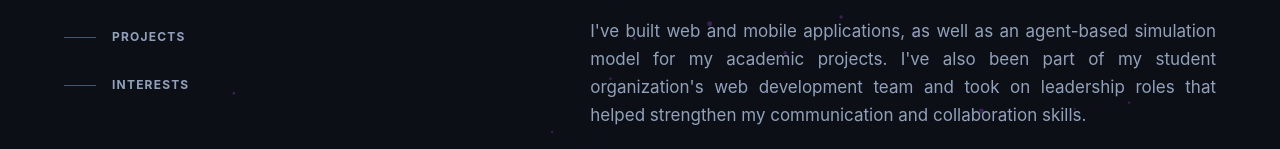
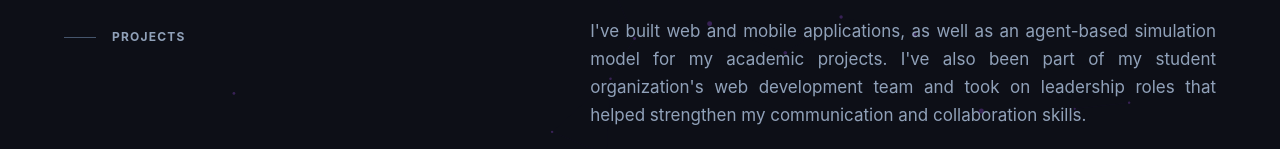
Before and after one commit to trixiabanzon/trixiabanzon, a React app: page / in a window 1280 px wide. Shown: the part 398-547 px from the top of the page. Built offline with nearby package versions, Linux system fonts and the light colour scheme; the HTML template or start-up script is replaced by a standard one.

Commit message:
chore: adjusted placement of link

```diff
--- a/src/components/Hero.tsx
+++ b/src/components/Hero.tsx
@@ -7,7 +7,6 @@ export default function Hero({ activeSection = "about" }: HeroProps) {
     { name: "About", href: "#about" },
     { name: "Experience", href: "#experience" },
     { name: "Projects", href: "#projects" },
-    { name: "Interests", href: "#interests" },
   ];
 
   return (
@@ -65,8 +64,8 @@ export default function Hero({ activeSection = "about" }: HeroProps) {
         </nav>
       </div>
 
-      {/* Social Links */}
-      <ul className="ml-1 mt-8 flex items-center gap-6 text-sm font-medium text-slate-400">
+      {/* Social Links — Added -translate-y-2 to nudge it UP slightly */}
+      <ul className="ml-1 mt-8 -translate-y-2 flex items-center gap-6 text-sm font-medium text-slate-400">
         <li className="hover:text-[#c084fc] transition-colors">
           <a href="https://github.com" target="_blank" rel="noreferrer">
             GitHub
```
